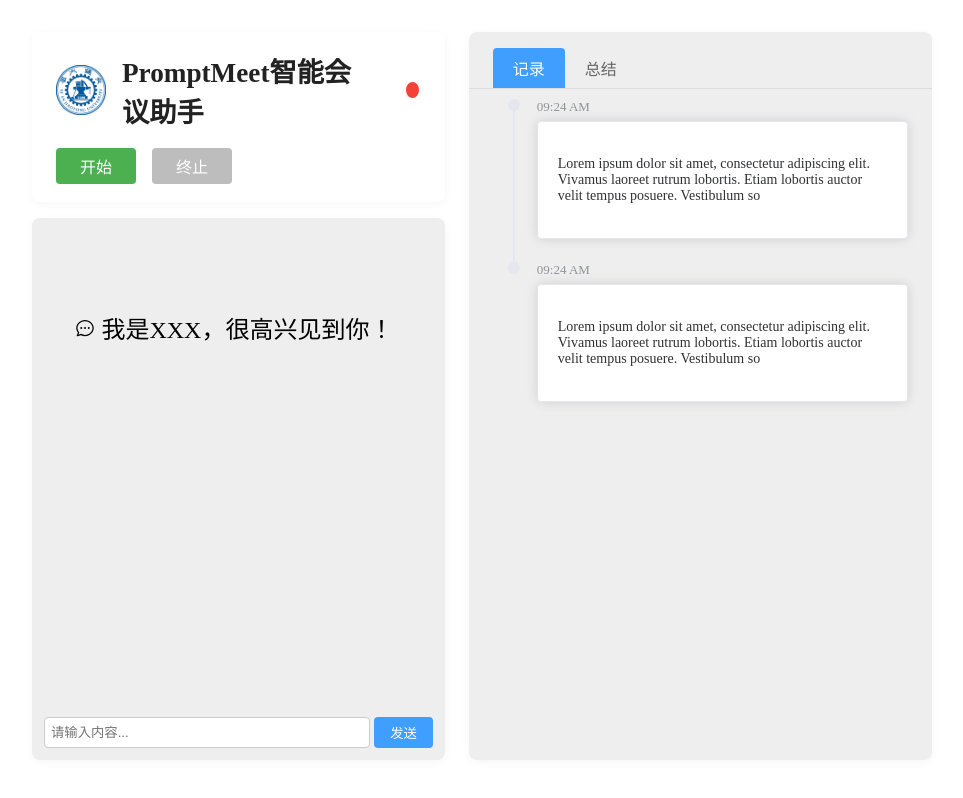
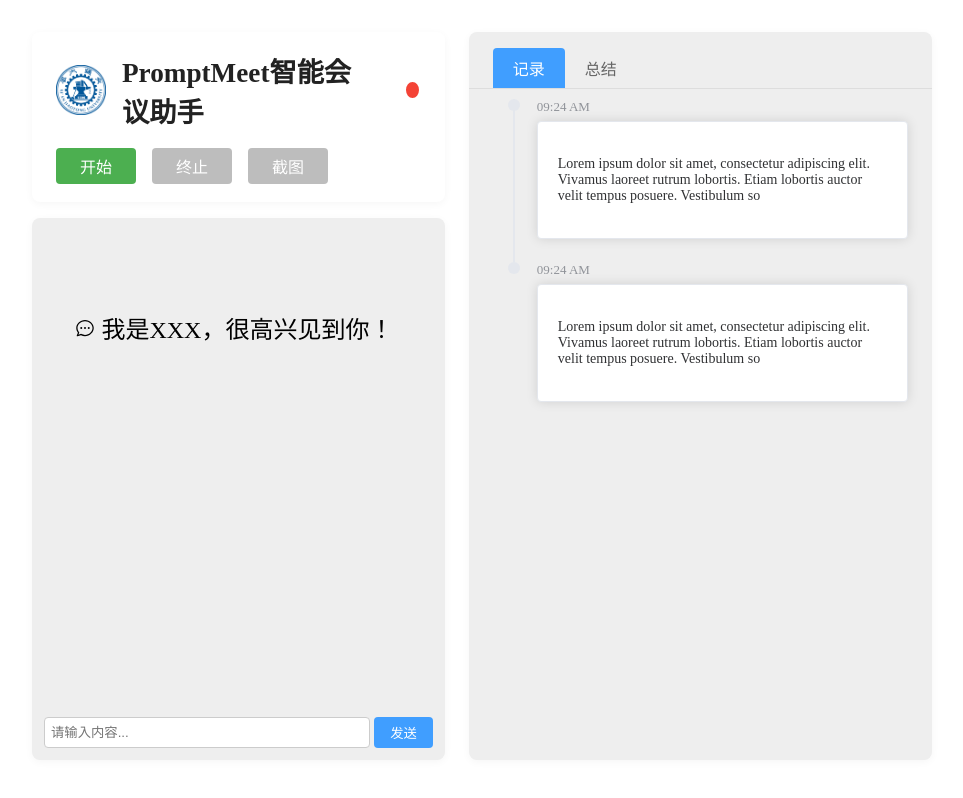
Before and after one commit to xiuxiua8/PromptMeet, a Vue app in the folder frontend/: page / in a window 1280 px wide. Shown: the whole page, without its empty margins (160-1123 px from the left). Built offline with nearby package versions, Linux system fonts and the light colour scheme.

Commit message:
新增截图按钮

```diff
--- a/frontend/src/App.vue
+++ b/frontend/src/App.vue
@@ -71,6 +71,15 @@
         },
       });
     },
+    async handleScreenshot(){
+      const url=`${this.baseURL}/api/sessions/${this.sessionid}/start-image-processing`
+      await fetch(url, {
+        method: 'POST',
+        headers: {
+        'Content-Type': 'application/json',
+        },
+      });
+     },
     openTab(tabName) {
       this.activeTab = tabName;
     },
@@ -89,12 +98,12 @@
     },
 
     ShowQuestion() {
-        const num=this.receivedData.id;
-        this.questions[num%4] = this.receivedData.question; // 存储后端数据
-        this.id[num%4] = num;
+        const num=this.receivedData.data.id;
+        this.questions[num%3] = this.receivedData.data.content; // 存储后端数据
+        this.id[num%3] = num;
     },
     ShowAnswer() {
-      this.answer=this.receivedData.answer
+      this.answer=this.receivedData.data.answer
     },
     ShowSummary() {
       this.summary=this.receivedData.data.summary_text
@@ -103,7 +112,6 @@
       const chat={sender:this.receivedData.data.speaker, time:this.receivedData.timestamp, content:this.receivedData.data.text}
       this.chatHistory.push(chat)
     },
-
   },
   watch: {
     websocket(newVal, oldVal) {
@@ -146,6 +154,7 @@
         <div class="button-row">
           <button class="start-btn" :disabled="isRunning" @click="handleStartSession">开始</button>
           <button class="stop-btn" :disabled="!isRunning" @click="handleStopSession">终止</button>
+          <button class="screenshot-btn" :disabled="!isRunning" @click="handleScreenshot" style="margin-left:auto;">截图</button>
         </div>
       </div>
       <div class="chat-box">
@@ -272,7 +281,7 @@
   display: flex;
   gap: 16px;
 }
-.start-btn, .stop-btn {
+.start-btn, .stop-btn, .screenshot-btn {
   padding: 6px 24px;
   font-size: 1rem;
   border: none;
@@ -294,6 +303,21 @@
 }
 .stop-btn:disabled {
   background: #bdbdbd;
+  cursor: not-allowed;
+}
+.screenshot-btn {
+  background: #409eff;
+  color: #fff;
+}
+.screenshot-btn:disabled {
+  background: #bdbdbd;
+  cursor: not-allowed;
+}
+.screenshot-btn:hover {
+  background: #1f8fff
+}
+.screenshot-btn:disabled:hover {
+  background: #bdbdbd !important;
   cursor: not-allowed;
 }
 .chat-box {
```
